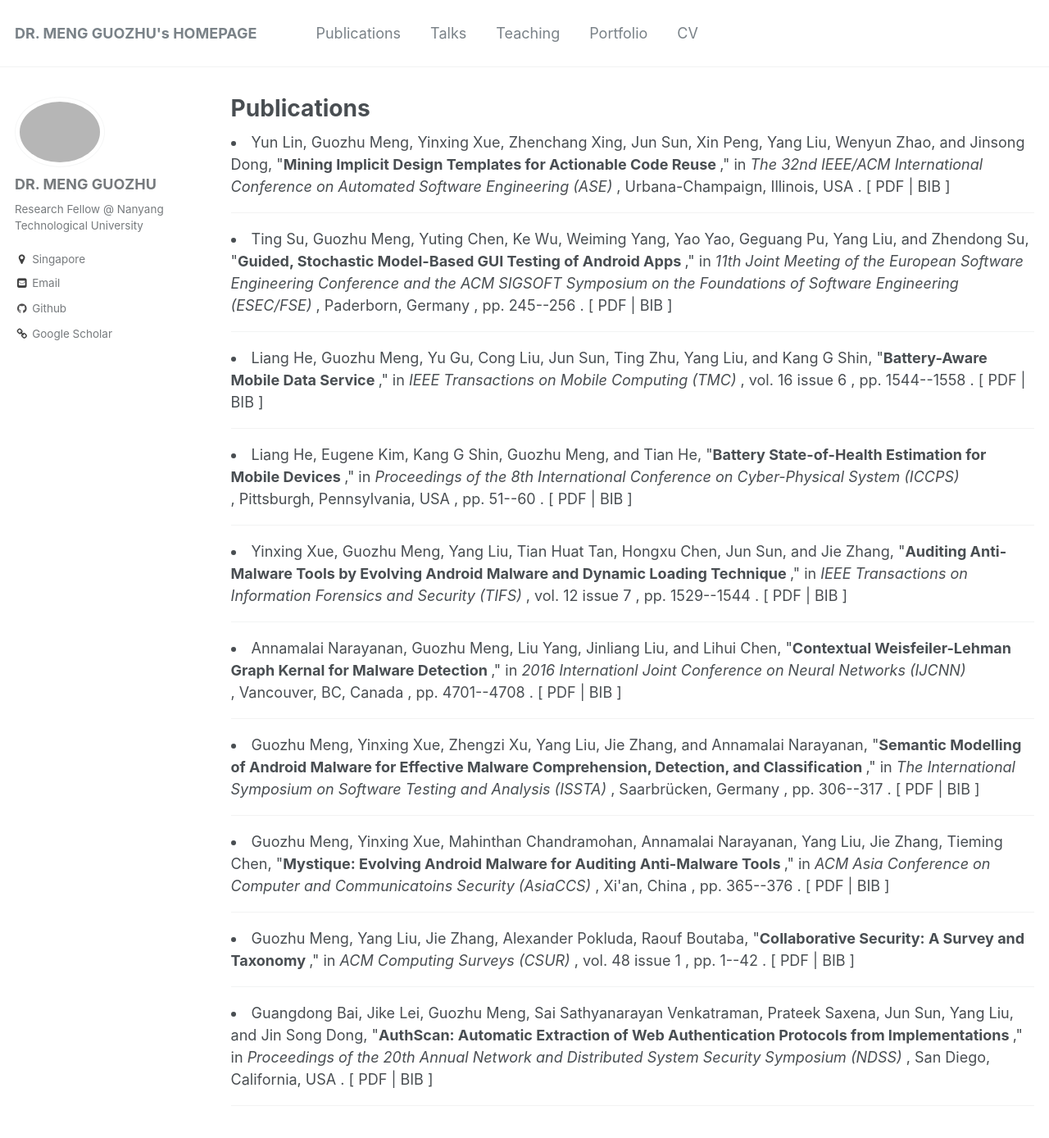
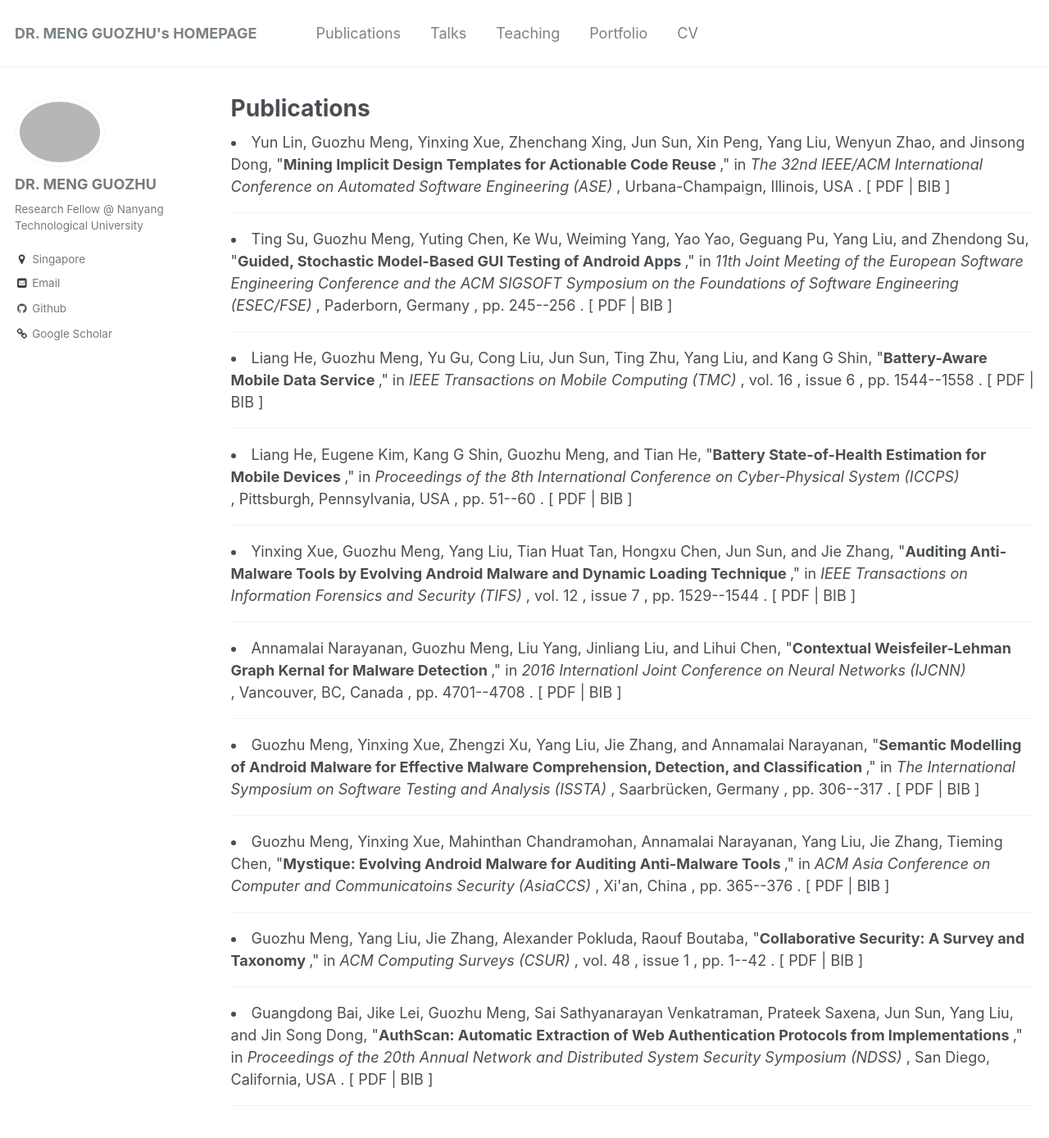
Before and after one commit to impillar/impillar.github.io, a Jekyll site: the page built from _pages/publications.md, in a window 1280 px wide and 1400 px high. Shown: the top 1388 px of the window at 82% size. Built offline with Jekyll 4.4.1, drawn with Linux system fonts in a browser that asks for light colours.

Commit message:
Update archive-publication.html

```diff
--- a/_includes/archive-publication.html
+++ b/_includes/archive-publication.html
@@ -38,7 +38,7 @@
 			, vol. {{ post.volume}}
 		{% endif %}
 		{% if post.issue %}
-			issue {{ post.issue }}
+			, issue {{ post.issue }}
 		{% endif %}
 		{% if post.address %}
 			,&nbsp;{{ post.address }}
@@ -51,11 +51,11 @@
 			,&nbsp;pp. {{ post.page }}
 		{% endif %}
 		{% if post.citation and post.paperurl %}
-			.&nbsp;[ <a href="{{ post.paperurl }}">PDF</a> | <a href="{{ post.bib }}">BIB</a> ]
+			.&nbsp;[ <span font-size="8"><a href="{{ post.paperurl }}">PDF</a> | <a href="{{ post.bib }}">BIB</a></span> ]
 		{% elsif post.citation %}
-			.&nbsp;[ <a href="{{ post.bib }}">BIB</a> ]
+			.&nbsp;[ <span font-size="8"><a href="{{ post.bib }}">BIB</a></span> ]
 		{% elsif post.paperurl %}
-			.&nbsp;[ <a href="{{ post.paperurl }}">PDF</a> ]
+			.&nbsp;[ <span font-size="8"><a href="{{ post.paperurl }}">PDF</a></span> ]
 		{% endif %}
       </li>
 
```
